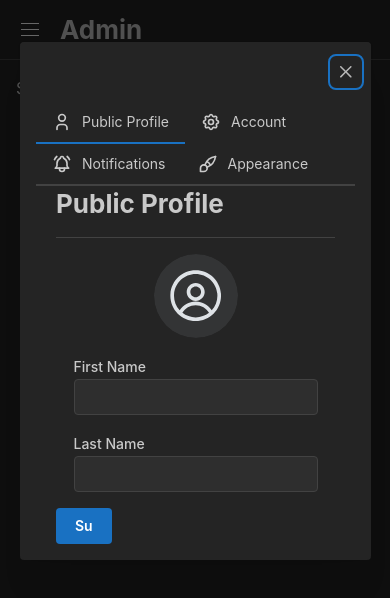
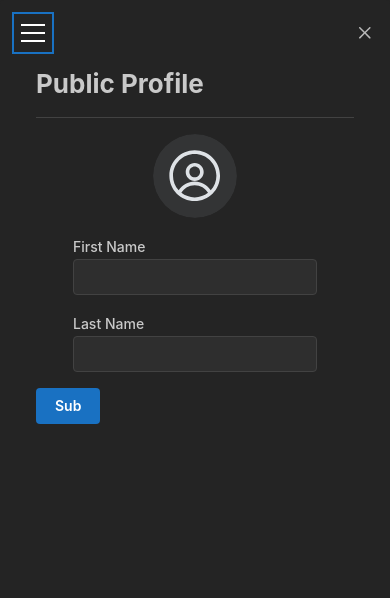
Before and after one commit to swamphacks/HaXr, a Next.js app: page /admin/comp in a window 390 px wide. Shown: the top 598 px of the page. Built offline with nearby package versions, Linux system fonts and the light colour scheme; no server answers; the database is empty.

Commit message:
fixing mobile fullscreen with tabs

```diff
--- a/components/settings/SettingsModal.tsx
+++ b/components/settings/SettingsModal.tsx
@@ -1,4 +1,4 @@
-import { Modal, Tabs, em, rem } from '@mantine/core';
+import { Burger, Group, Modal, Tabs, Text, em, rem } from '@mantine/core';
 import {
   IconBellRinging,
   IconBrush,
@@ -10,7 +10,7 @@ import PublicProfile from './tabs/PublicProfile';
 import Account from './tabs/Account';
 import Notifications from './tabs/Notifications';
 import Appearance from './tabs/Appearance';
-import { useMediaQuery } from '@mantine/hooks';
+import { useDisclosure, useMediaQuery } from '@mantine/hooks';
 
 interface SettingsProps {
   opened: boolean;
@@ -18,14 +18,91 @@ interface SettingsProps {
 
 export default function SettingsModal({ opened }: SettingsProps) {
   const iconStyle = { width: rem(20), height: rem(20) };
-  const isMobile = useMediaQuery(`(max-width: ${em(750)})`);
+  const [burgerOpen, { toggle }] = useDisclosure();
+  const isMobile = useMediaQuery(`(max-width: 50em)`);
+
+  if (isMobile) {
+    return (
+      <Modal
+        opened={opened}
+        onClose={() => {}}
+        fullScreen
+        title={
+          <Burger
+            opened={burgerOpen}
+            onClick={toggle}
+            aria-label='Toggle navigation'
+          />
+        }
+      >
+        <Tabs orientation='vertical' defaultValue='public'>
+          {burgerOpen ? (
+            <Tabs.List className='h-full w-full justify-center align-middle'>
+              <Tabs.Tab
+                value='public'
+                leftSection={<IconUser style={iconStyle} />}
+                onClick={() => toggle()}
+              >
+                Public Profile
+              </Tabs.Tab>
+
+              <Tabs.Tab
+                value='account'
+                leftSection={<IconSettings style={iconStyle} />}
+                onClick={() => toggle()}
+              >
+                Account
+              </Tabs.Tab>
+
+              <Tabs.Tab
+                value='notifications'
+                leftSection={<IconBellRinging style={iconStyle} />}
+                onClick={() => toggle()}
+              >
+                Notifications
+              </Tabs.Tab>
+
+              <Tabs.Tab
+                value='appearance'
+                leftSection={<IconBrush style={iconStyle} />}
+                onClick={() => toggle()}
+              >
+                Appearance
+              </Tabs.Tab>
+            </Tabs.List>
+          ) : (
+            <></>
+          )}
+
+          {burgerOpen ? (
+            <></>
+          ) : (
+            <>
+              <Tabs.Panel value='public'>
+                <PublicProfile />
+              </Tabs.Panel>
+
+              <Tabs.Panel value='account'>
+                <Account />
+              </Tabs.Panel>
+
+              <Tabs.Panel value='notifications'>
+                <Notifications />
+              </Tabs.Panel>
+
+              <Tabs.Panel value='appearance'>
+                <Appearance />
+              </Tabs.Panel>
+            </>
+          )}
+        </Tabs>
+      </Modal>
+    );
+  }
 
   return (
     <Modal opened={opened} onClose={() => {}} size='xl'>
-      <Tabs
-        orientation={isMobile ? 'horizontal' : 'vertical'}
-        defaultValue='public'
-      >
+      <Tabs orientation='vertical' defaultValue='public'>
         <Tabs.List>
           <Tabs.Tab value='public' leftSection={<IconUser style={iconStyle} />}>
             Public Profile
```
